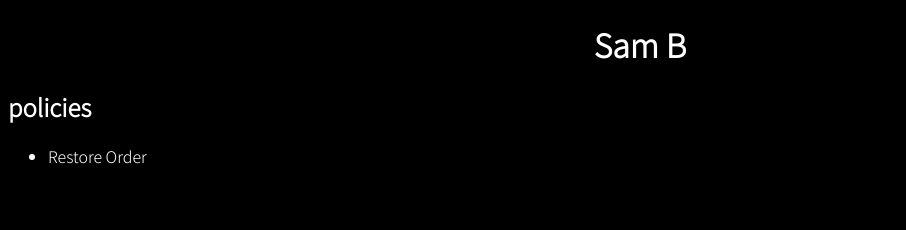
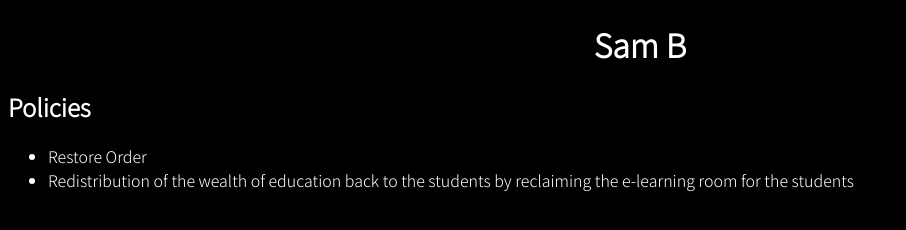
Before and after one commit to the-white-cloud/election, a plain HTML site: page index.html in a window 1280 px wide. Shown: the whole page, without its empty margins (0-906 px from the left). Drawn offline with Linux system fonts and the light colour scheme.

Commit message:
Updated index.html

```diff
--- a/index.html
+++ b/index.html
@@ -14,9 +14,10 @@
 
 <body>
   <h1>Sam B</h1>
-  <h2>policies</h2>
+  <h2>Policies</h2>
     <ul>
       <li>Restore Order</li>
+      <li>Redistribution of the wealth of education back to the students by reclaiming the e-learning room for the students</li>
     </ul>
 </body>
 
```
